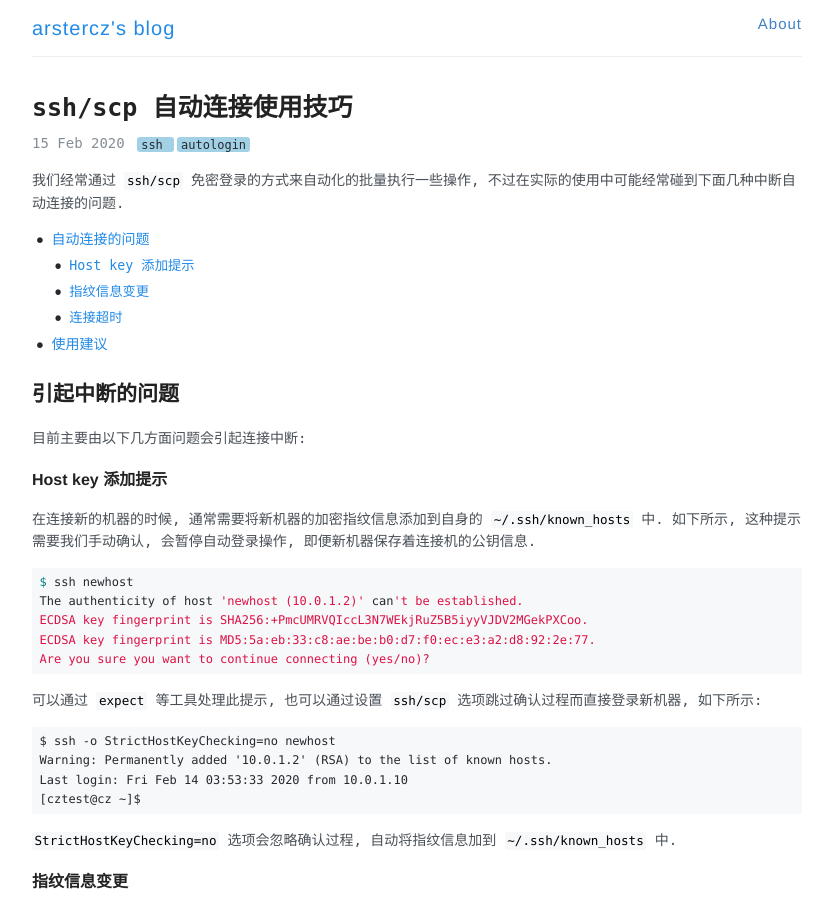
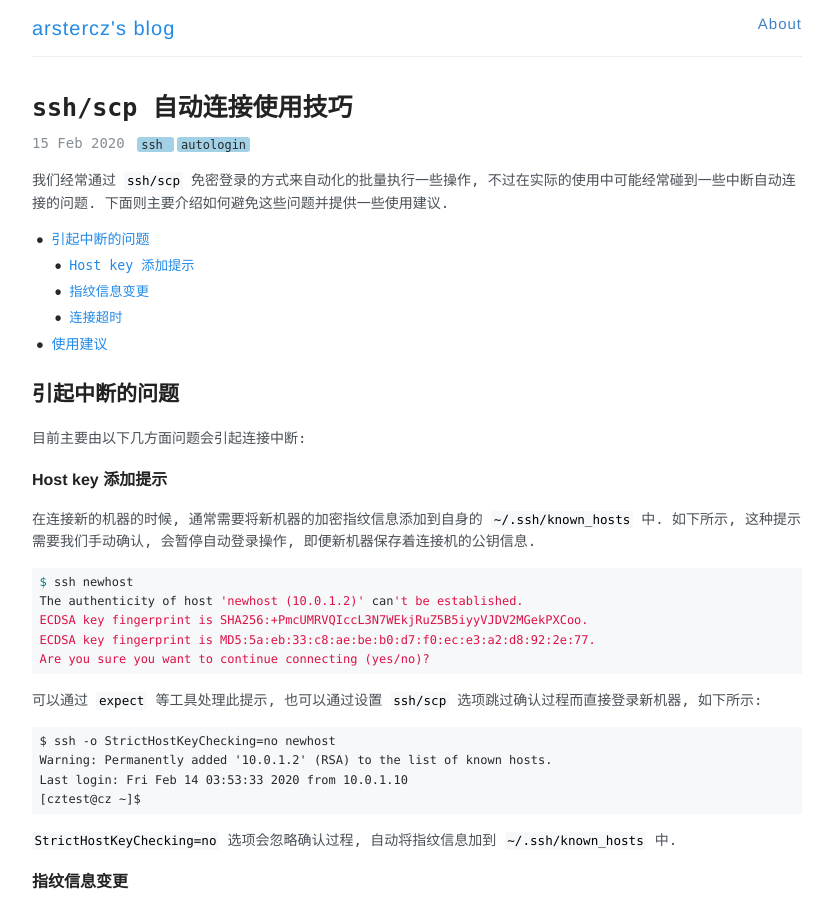
Before and after one commit to arstercz/arstercz.github.io, a Jekyll site: the page built from _posts/2020-02-15-ssh_scp-auto-connect-note.md, in a window 1280 px wide and 900 px high. Shown: the whole window, without its empty margins (223-1055 px from the left). Built offline with Jekyll 4.4.1, drawn with Linux system fonts in a browser that asks for light colours; comment, search, counter and statistics services are not loaded.

Commit message:
fixed the post content directory

```diff
--- a/_posts/2020-02-15-ssh_scp-auto-connect-note.md
+++ b/_posts/2020-02-15-ssh_scp-auto-connect-note.md
@@ -5,9 +5,9 @@
 comments: false
 ---
 
-我们经常通过 `ssh/scp` 免密登录的方式来自动化的批量执行一些操作, 不过在实际的使用中可能经常碰到下面几种中断自动连接的问题.
+我们经常通过 `ssh/scp` 免密登录的方式来自动化的批量执行一些操作, 不过在实际的使用中可能经常碰到一些中断自动连接的问题. 下面则主要介绍如何避免这些问题并提供一些使用建议.
 
-* [自动连接的问题](#自动连接的问题)
+* [引起中断的问题](#引起中断的问题)
     * [Host key 添加提示](#Host-key-添加提示)
     * [指纹信息变更](#指纹信息变更)
     * [连接超时](#连接超时)
```
